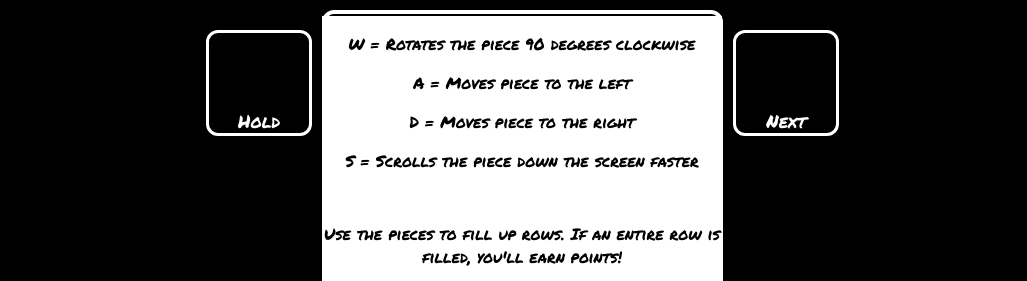
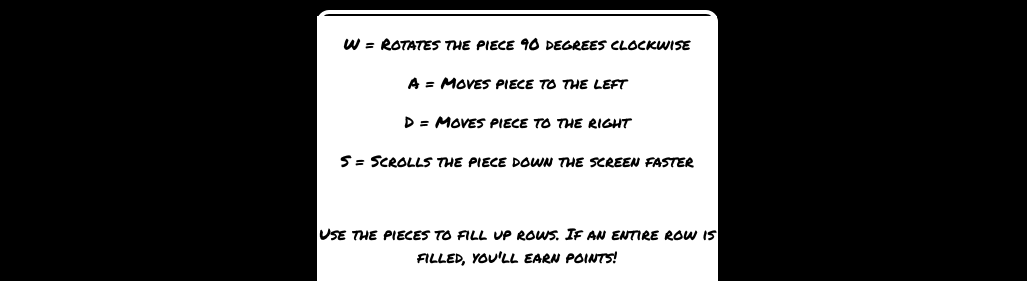
Before and after one commit to TimP-97/sirteT, a plain HTML site: page index.html in a window 1280 px wide. Both pictures are taken after a click on the button "INSTRUCTIONS". Shown: the top 281 px of the page, without its empty margins (123-1150 px from the left). Drawn offline with Linux system fonts and the light colour scheme.

Commit message:
FIX: Format issues on HTML and CSS files

```diff
--- a/index.html
+++ b/index.html
@@ -15,10 +15,10 @@
         <h1>sirteT</h1>
         <button id="play-button">PLAY</button>
         <button id="learn-button">INSTRUCTIONS</button>
-        <div id="top-left">
+        <div id="top-left" display="none">
             <aside id="hold-text">Hold</aside>
         </div>
-        <div id="top-right">
+        <div id="top-right" display="none">
             <aside id="next-text">Next</aside>
         </div>
         <main id="game-main">
--- a/style.css
+++ b/style.css
@@ -21,6 +21,7 @@ body {
 }
 
 #top-left {
+ display: none;
  order: 1;
  width: 100px;
  height: 100px;
@@ -34,6 +35,7 @@ body {
 }
 
 #top-right {
+  display: none;
   order: 3;
   width: 100px;
   height: 100px;
@@ -80,6 +82,7 @@ main {
 h1 {
   font-family: 'Permanent Marker', cursive;
   font-size: 60px;
+  margin-right: 100px;
 }
 
 #play-button {
@@ -88,7 +91,6 @@ h1 {
   color: white;
   font-size: 20px;
   font-family: 'Permanent Marker', cursive;
-  margin-left: -110px;
   margin-right: 30px;
 }
 
@@ -119,7 +121,7 @@ h1 {
   width: 400px;
   height: 660px;
   margin-top: -675px;
-  margin-left: -195px;
+  margin-left: -200px;
 }
 
 p {
```
Also changed, not shown: resources/screenshot.png (added), 1 other file.
